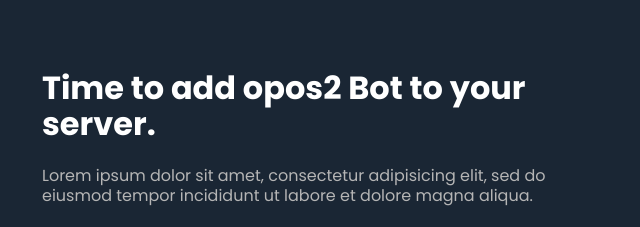
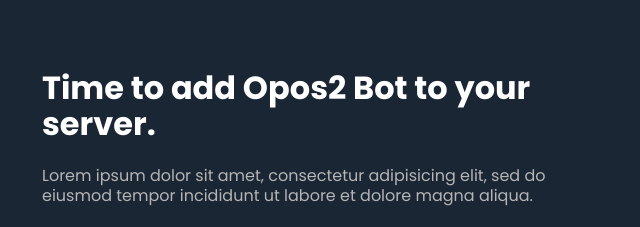
Before and after one commit to nilkoxd/opoweb, a plain HTML site: page index.html in a window 1280 px wide. Shown: the part 223-450 px from the top of the page, 6-646 px from the left. Drawn offline with nearby package versions, Linux system fonts and the light colour scheme.

Commit message:
Update index.html

```diff
--- a/index.html
+++ b/index.html
@@ -8,7 +8,7 @@
   <head>
     <meta charset="utf-8" />
     <meta name="viewport" content="width=device-width, initial-scale=1" />
-    <title>Your Bot - a Discord Bot</title>
+    <title>Opos2 - a Discord Bot</title>
     <link rel="stylesheet" href="assets/css/bulma.min.css" />
     <link rel="stylesheet" href="assets/css/style.css" />
     <link href="https://unpkg.com/aos@2.3.1/dist/aos.css" rel="stylesheet" />
@@ -114,7 +114,7 @@
           <div class="columns">
             <div class="column mr-6 mt-12" data-aos="fade-up">
               <p class="title has-text-white has-text-weight-bold">
-                Time to add opos2 Bot to your server.
+                Time to add Opos2 Bot to your server.
               </p>
               <p class="subtitle has-text-grey-light is-size-6 mt-3">
                 Lorem ipsum dolor sit amet, consectetur adipisicing elit, sed do
```
